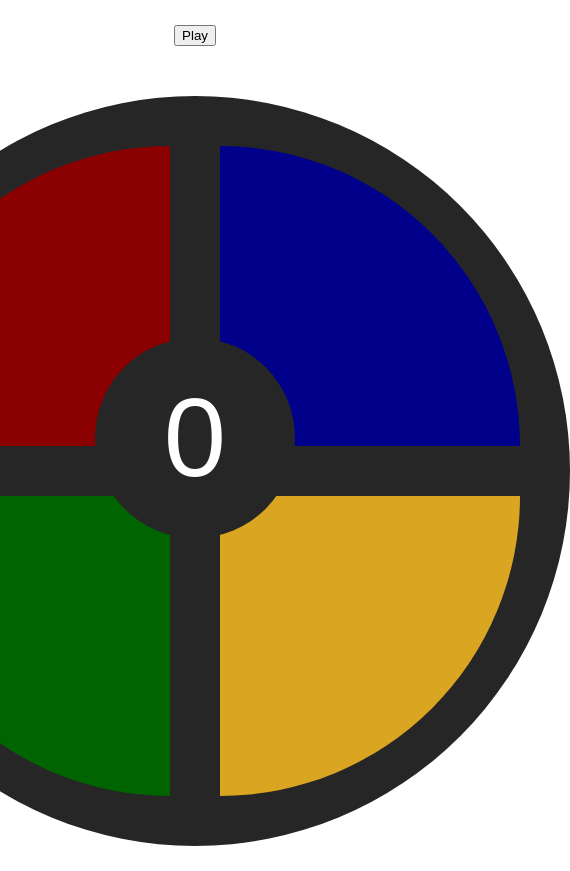
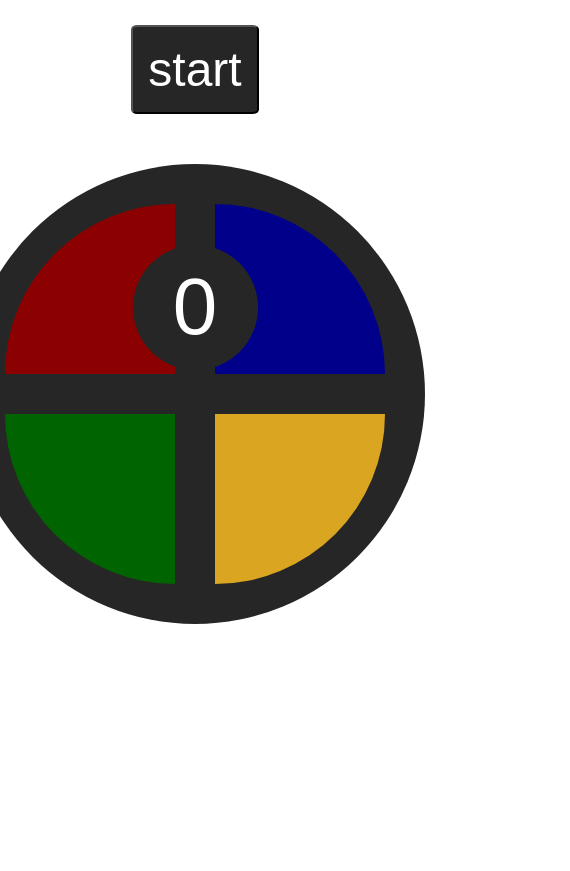
Before and after one commit to igargu/SaimonSays, a plain HTML site: page index.html in a window 390 px wide. Shown: the whole page, 570 px wide, since content can reach past the window. After the commit the page ends 844 px from the top, so only its background shows below. Drawn offline with Linux system fonts and the light colour scheme; a web font is replaced by a local one.

Commit message:
Finished css

```diff
--- a/index.html
+++ b/index.html
@@ -10,7 +10,7 @@
   <body>
     <div class="game-container">
       <div class="game-button">
-        <button id="control-button">Play</button>
+        <button class="control-button" id="control-button">start</button>
       </div>
       <div class="game">
         <div class="game-row">
--- a/styles.css
+++ b/styles.css
@@ -17,6 +17,20 @@ body {
 
 .game-button {
   margin-bottom: 50px;
+}
+
+.control-button {
+  padding: 15px;
+  border-radius: 5%;
+  background-color: #272626;
+  color: #fff;
+  font-family: "Unbound Gamer", sans-serif;
+  font-size: 3rem;
+  cursor: pointer;
+}
+
+.control-button:hover {
+  background-color: #131212;
 }
 
 .game {
@@ -115,3 +129,90 @@ body {
 .color-yellow.active {
   background-color: yellow;
 }
+
+@media (max-width: 820px) {
+  .counter {
+    width: 175px;
+    height: 175px;
+  }
+
+  .color {
+    width: 275px;
+    height: 275px;
+  }
+}
+
+@media (max-width: 750px) {
+  .counter {
+    width: 155px;
+    height: 155px;
+    top: 39%;
+  }
+
+  .color {
+    width: 255px;
+    height: 255px;
+  }
+}
+
+@media (max-width: 680px) {
+  .game {
+    padding: 40px;
+  }
+
+  .game .game-row:first-child {
+    margin-bottom: 40px;
+  }
+
+  .game-row .color:first-child {
+    margin-right: 40px;
+  }
+
+  .counter {
+    width: 145px;
+    height: 145px;
+    font-size: 6rem;
+    top: 34%;
+  }
+
+  .color {
+    width: 225px;
+    height: 225px;
+  }
+}
+
+@media (max-width: 620px) {
+  .counter {
+    width: 125px;
+    height: 125px;
+    top: 32%;
+  }
+
+  .color {
+    width: 210px;
+    height: 210px;
+  }
+}
+
+@media (max-width: 600px) {
+  .color {
+    width: 200px;
+    height: 200px;
+  }
+
+  .counter {
+    font-size: 5rem;
+    top: 31%;
+  }
+}
+
+@media (max-width: 570px) {
+  .color {
+    width: 170px;
+    height: 170px;
+  }
+
+  .counter {
+    top: 29%;
+  }
+}
```
